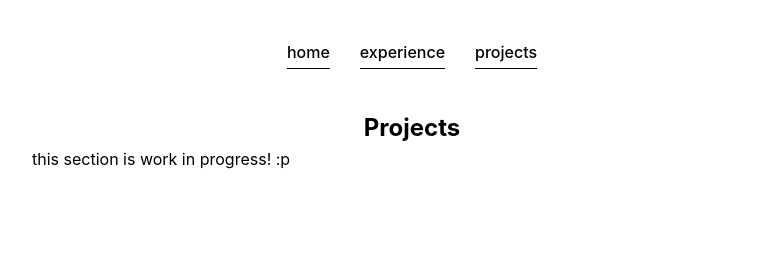
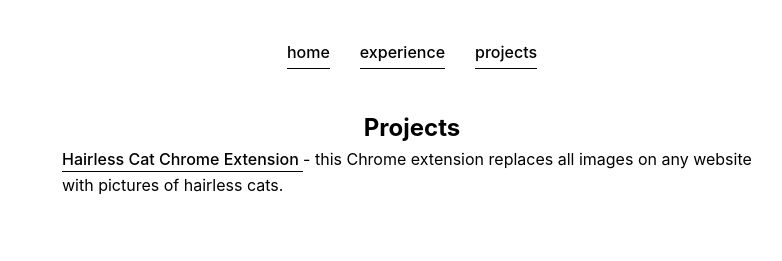
Before and after one commit to ojiaxil/olivia-liu, a plain HTML site: page projects.html in a window 1280 px wide. Shown: the whole page, without its empty margins (228-1010 px from the left). Drawn offline with Linux system fonts and the light colour scheme.

Commit message:
Update project section

```diff
--- a/projects.html
+++ b/projects.html
@@ -17,9 +17,14 @@
         <div class="profile-content">
             <h1>Projects</h1>
         </div>
-        <p>this section is work in progress! :p</p>
-        <!--<div class="project-item">
-        </div>-->
+        <div class="about">
+            <p>
+                <a href="https://github.com/ojiaxil/hairless-cat-chrome-extension">
+                    Hairless Cat Chrome Extension
+                </a>
+                - this Chrome extension replaces all images on any website with pictures of hairless cats.
+            </p>
+        </div>
         </div>
     </section>
 </body>
--- a/styles.css
+++ b/styles.css
@@ -247,7 +247,6 @@
     line-height: 1.5;
 }
 
-/* Responsive adjustments */
 @media (max-width: 600px) {
     .experience-header {
         flex-direction: column;
```
